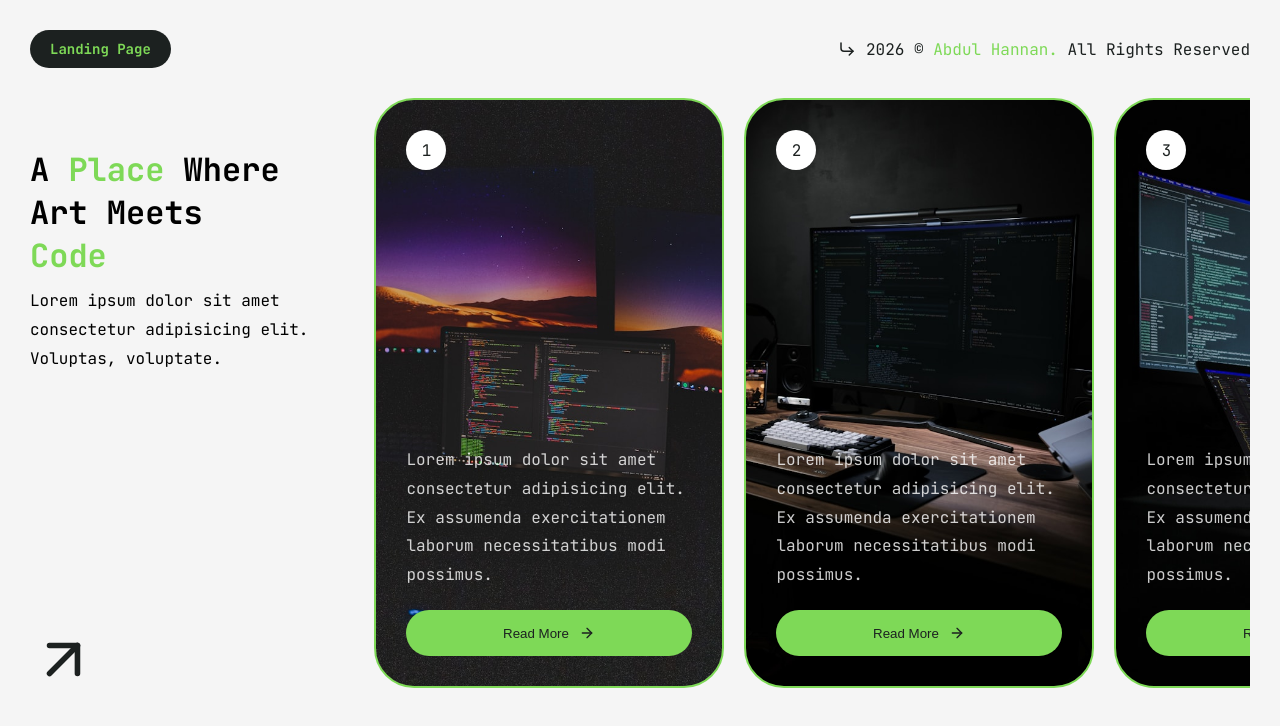
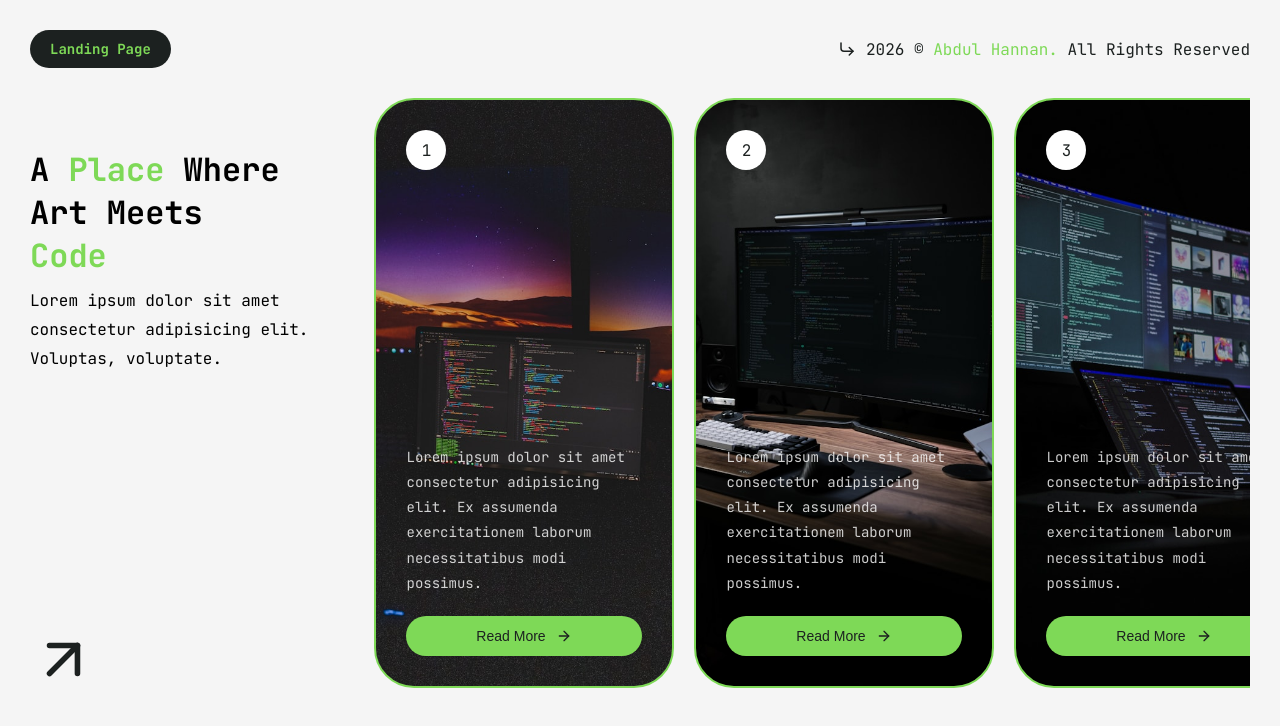
Before and after one commit to Ab-dul-Hannan/Simple-Landing-Page-React-AbdulHannan-CC, a React (Vite) app: page / in a window 1280 px wide. Shown: the top 726 px of the page. Built offline with nearby package versions, Linux system fonts and the light colour scheme.

Commit message:
Update card.module.css

```diff
--- a/src/components/card/card.module.css
+++ b/src/components/card/card.module.css
@@ -50,6 +50,18 @@
   transform: scale(1.08);
 }
 
+@media (max-width: 1320px) {
+  .card {
+    min-width: 300px;
+  }
+  .cardcontent {
+    font-size: 14px;
+  }
+  .readmorebtn{
+    font-size: 14px;
+    padding: 12px;
+  }
+}
 @media (max-width: 768px) {
   .card {
     height: 450px;
```
